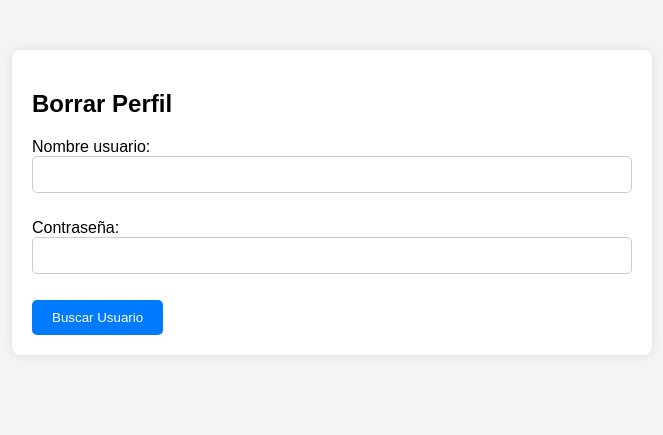
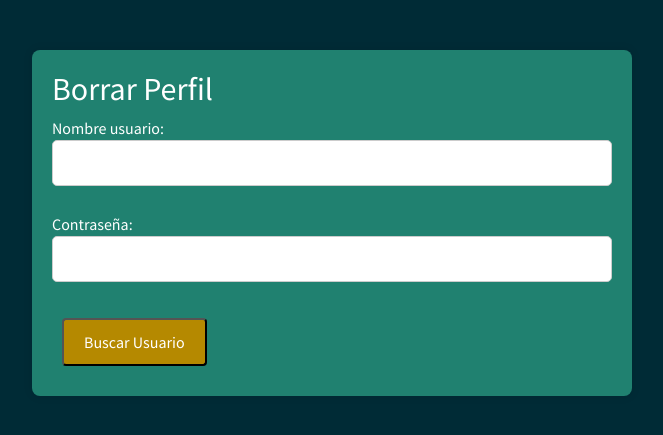
Before and after one commit to javierarf/Sumativa3, a Django app: page /borrarperfil/ in a window 1280 px wide. Shown: the top 435 px of the page, without its empty margins (308-971 px from the left). Run offline with Django 5.2, Linux system fonts and the light colour scheme; some libraries are stand-ins or nearby versions.

Commit message:
modificacion de estilo en paginas de modificar  perfil , contraseña y eliminar

```diff
--- a/tienda/templates/Eliminarusuario.html
+++ b/tienda/templates/Eliminarusuario.html
@@ -5,20 +5,17 @@
     <meta charset="UTF-8">
     <meta name="viewport" content="width=device-width, initial-scale=1.0">
     <title>Borrar Perfil</title>
+    <link rel="stylesheet" href="{% static 'css/bootstrap.css' %}">
+    <link rel="stylesheet" href="{% static 'css/estilo.css' %}">
     <style>
-        body {
-            font-family: Arial, sans-serif;
-            margin: 0;
-            padding: 0;
-            background-color: #f4f4f4;
-        }
         .container {
             max-width: 600px;
             margin: 50px auto;
             padding: 20px;
-            background-color: #fff;
+            background-color: #208170;
             border-radius: 8px;
             box-shadow: 0 0 10px rgba(0, 0, 0, 0.1);
+            color: #ffffff;
         }
         input[type="text"], input[type="email"], input[type="password"] {
             width: 100%;
@@ -29,17 +26,21 @@
             box-sizing: border-box;
         }
         button {
-            background-color: #007bff;
-            color: #fff;
-            border: none;
+            display: inline-block;
+            margin: 10px;
             padding: 10px 20px;
-            border-radius: 5px;
-            cursor: pointer;
+            background-color: #b58900;
+            color: #ffffff;
+            border-radius: 4px;
+            text-decoration: none;
+            font-size: 16px;
             transition: background-color 0.3s ease;
         }
+
         button:hover {
-            background-color: #0056b3;
+            background-color: #947103;
         }
+
     </style>
 </head>
 <body>
--- a/tienda/templates/Iniciar_Sesion.html
+++ b/tienda/templates/Iniciar_Sesion.html
@@ -13,6 +13,7 @@
         }
         .login-container {
             margin-top: 100px;
+            margin-right: -50px;
         }
         .login-form {
             background-color: #208170;
@@ -29,7 +30,7 @@
             display: inline-block;
             padding: 10px 20px;
             background-color: #b58900;
-            color: #ffffff;
+            color: #000000;
             border-radius: 4px;
             text-decoration: none;
             font-size: 16px;
```
Also changed, not shown: tienda/templates/Modificarcontra.html (+4 -7 lines), tienda/templates/Modificarperfil.html (+4 -7 lines).
